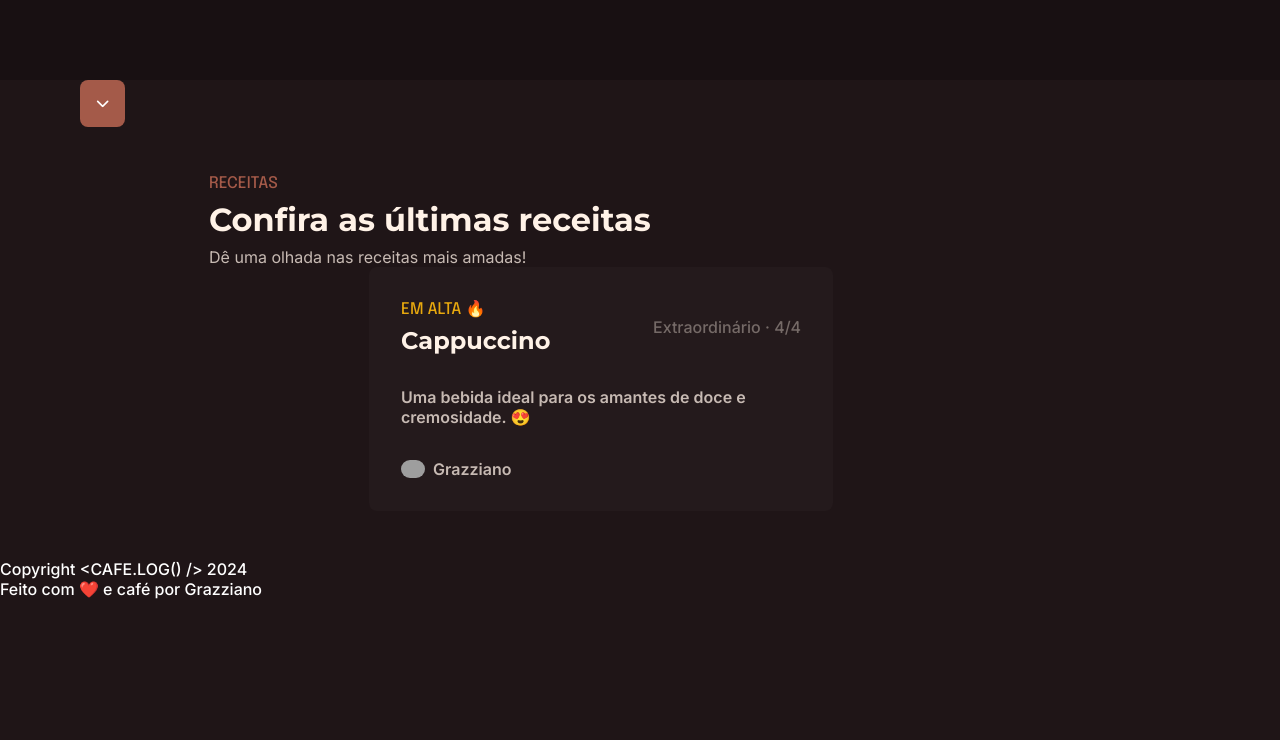
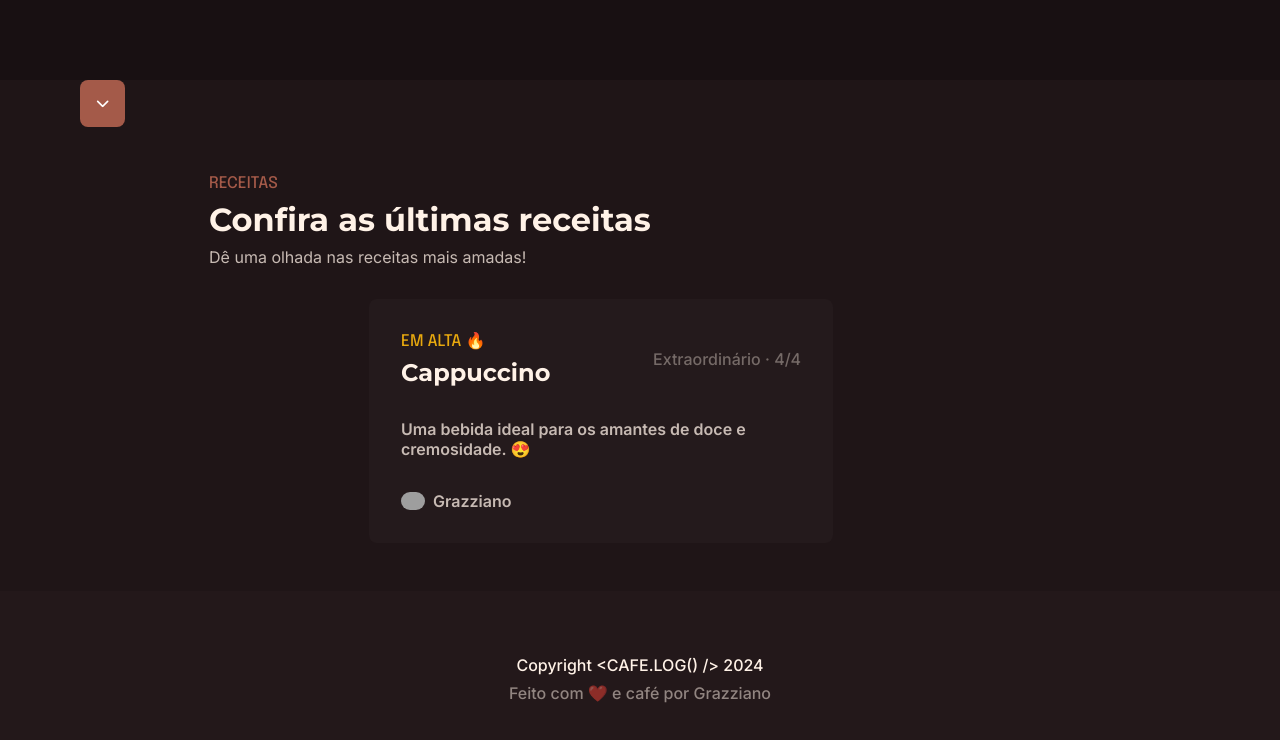
Before and after one commit to Grazziano/cafe.log-landing-page, a plain HTML site: page index.html in a window 1280 px wide. Shown: the part 494-1234 px from the top of the page. Before the commit the page ends 1093 px from the top, so only its background shows below. Drawn offline with Linux system fonts and the light colour scheme; grey boxes are pictures that could not be loaded.

Commit message:
feat: styling footer

```diff
--- a/index.html
+++ b/index.html
@@ -127,8 +127,8 @@
     </main>
 
     <footer>
-      <p>Copyright &lt;CAFE.LOG() /&gt; 2024</p>
-      <p>Feito com ❤️ e café por Grazziano</p>
+      <p class="copyright">Copyright &lt;CAFE.LOG() /&gt; 2024</p>
+      <p class="author">Feito com ❤️ e café por Grazziano</p>
     </footer>
   </body>
 </html>
--- a/style.css
+++ b/style.css
@@ -190,6 +190,7 @@ button {
   flex-direction: column;
   gap: 2rem;
   flex-basis: 29rem;
+  margin-top: 2rem;
 }
 
 .recipe-card-header {
@@ -244,3 +245,26 @@ button {
   font-size: 1rem;
   font-weight: 600;
 }
+
+footer {
+  padding: 4rem;
+  display: flex;
+  flex-direction: column;
+  align-items: center;
+  gap: 0.5rem;
+  background: #23181a;
+}
+
+.copyright {
+  color: #fff2e7;
+  font-family: Inter;
+  font-size: 1rem;
+  font-weight: 500;
+}
+
+.author {
+  color: rgba(255, 242, 231, 0.5);
+  font-family: Inter;
+  font-size: 1rem;
+  font-weight: 500;
+}
```
